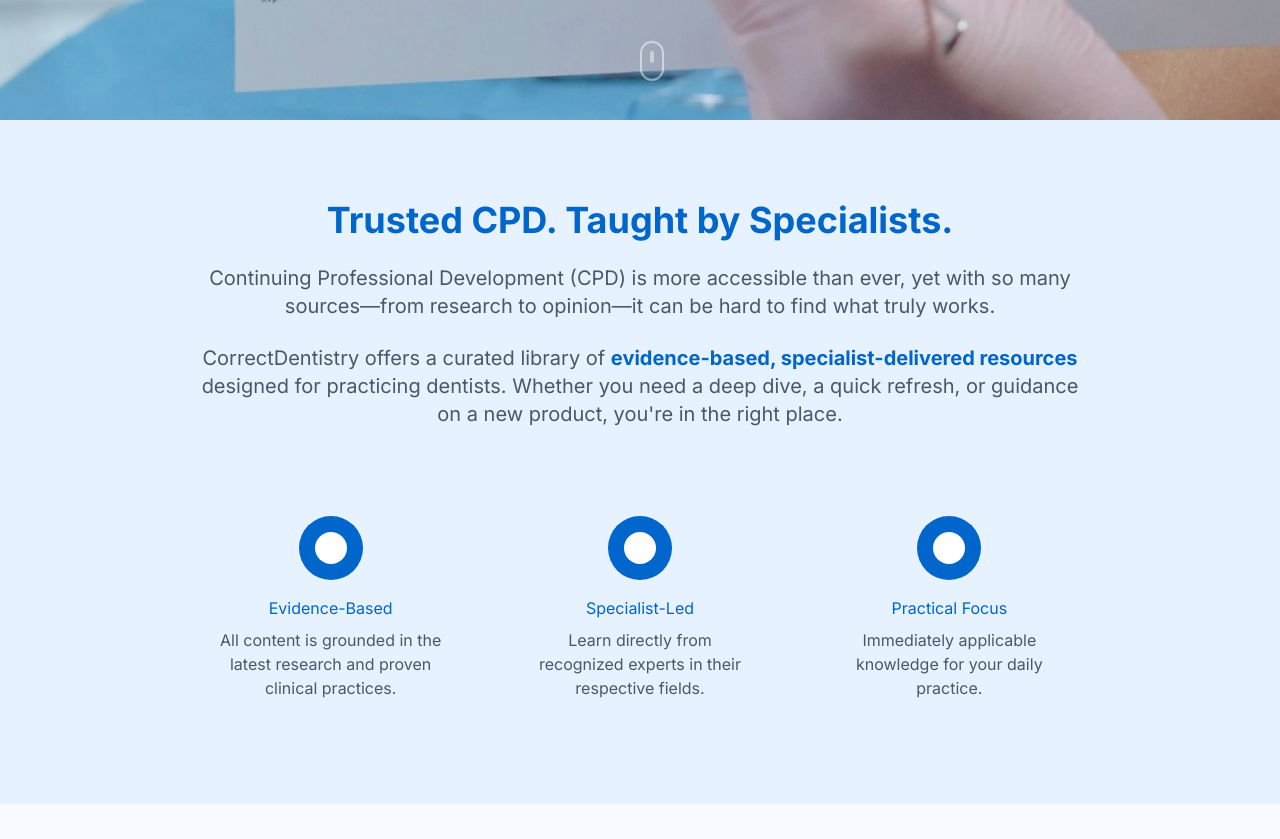
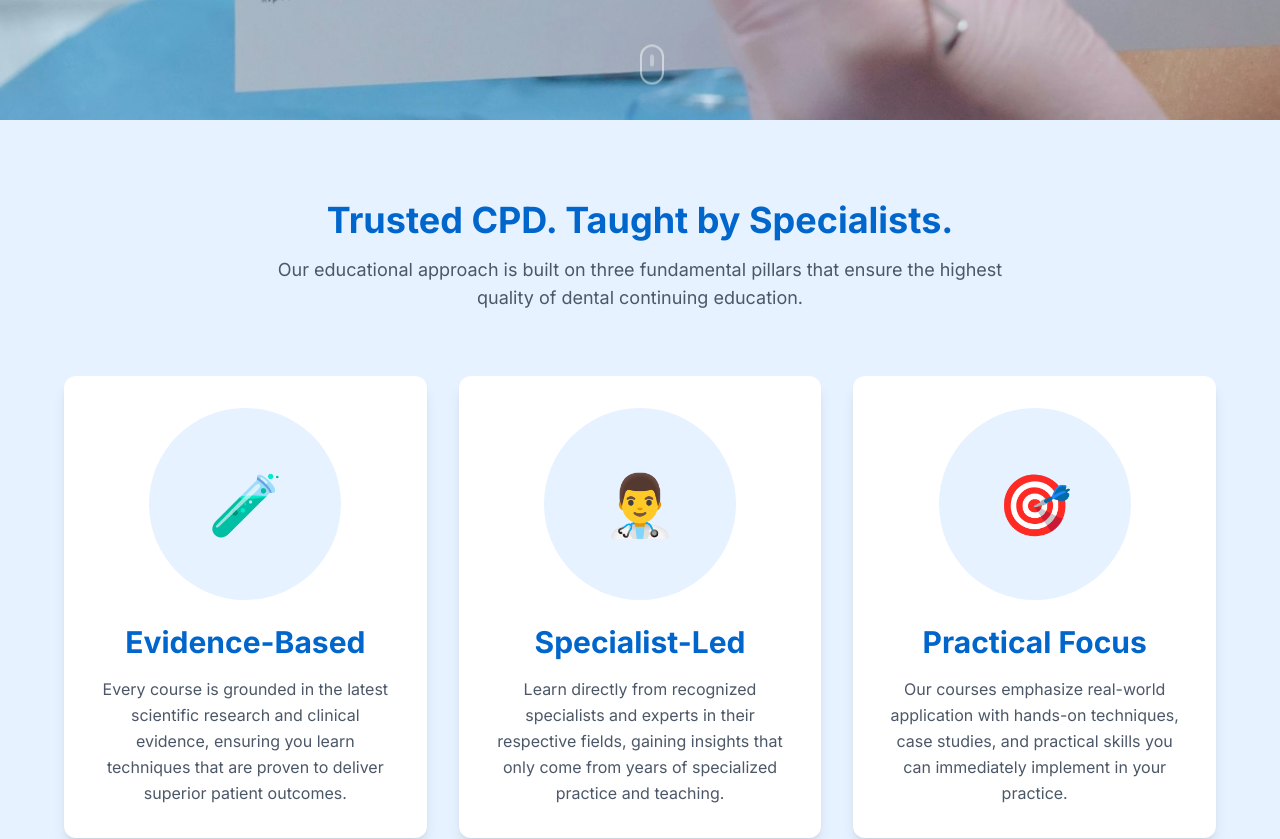
Before and after one commit to jondik14/CorrectdentistryLuke, a React (Vite) app: page / in a window 1280 px wide. Shown: the part 680-1519 px from the top of the page. Built offline with nearby package versions, Linux system fonts and the light colour scheme.

Commit message:
Refactor: Implement "Trusted CPD" section
Redesigned the "Trusted CPD. Taught by Specialists." section with a horizontal row of 3 cards, including Lordicon animated icon placeholders, titles, descriptions, and responsive design. Added footer attribution for Lordicon.

```diff
--- /dev/null
+++ b/src/components/EducationalPillarsSection.tsx
@@ -0,0 +1,87 @@
+
+import React from 'react';
+
+const EducationalPillarsSection = () => {
+  return (
+    <section className="py-20 bg-dental-blue-light">
+      <div className="container mx-auto px-4">
+        {/* Section Header */}
+        <div className="text-center mb-16">
+          <h2 className="text-dental-blue mb-4">Trusted CPD. Taught by Specialists.</h2>
+          <p className="text-lg text-dental-gray max-w-3xl mx-auto">
+            Our educational approach is built on three fundamental pillars that ensure
+            the highest quality of dental continuing education.
+          </p>
+        </div>
+
+        {/* Three Pillars Cards */}
+        <div className="grid md:grid-cols-3 gap-8 max-w-6xl mx-auto">
+          {/* Evidence-Based Pillar */}
+          <div className="bg-white rounded-xl shadow-lg p-8 text-center hover:shadow-xl transition-shadow duration-300">
+            {/* Icon Placeholder */}
+            <div className="mb-6 flex justify-center">
+              <div
+                className="w-48 h-48 bg-dental-blue-light rounded-full flex items-center justify-center"
+                data-lordicon="evidence-based"
+              >
+                {/* Placeholder for Evidence-Based Lordicon */}
+                <div className="text-6xl text-dental-blue">🧪</div>
+              </div>
+            </div>
+
+            <h3 className="text-dental-blue font-bold mb-4">Evidence-Based</h3>
+            <p className="text-dental-gray leading-relaxed">
+              Every course is grounded in the latest scientific research and
+              clinical evidence, ensuring you learn techniques that are proven
+              to deliver superior patient outcomes.
+            </p>
+          </div>
+
+          {/* Specialist-Led Pillar */}
+          <div className="bg-white rounded-xl shadow-lg p-8 text-center hover:shadow-xl transition-shadow duration-300">
+            {/* Icon Placeholder */}
+            <div className="mb-6 flex justify-center">
+              <div
+                className="w-48 h-48 bg-dental-blue-light rounded-full flex items-center justify-center"
+                data-lordicon="specialist-led"
+              >
+                {/* Placeholder for Specialist-Led Lordicon */}
+                <div className="text-6xl text-dental-blue">👨‍⚕️</div>
+              </div>
+            </div>
+
+            <h3 className="text-dental-blue font-bold mb-4">Specialist-Led</h3>
+            <p className="text-dental-gray leading-relaxed">
+              Learn directly from recognized specialists and experts in their
+              respective fields, gaining insights that only come from years
+              of specialized practice and teaching.
+            </p>
+          </div>
+
+          {/* Practical Focus Pillar */}
+          <div className="bg-white rounded-xl shadow-lg p-8 text-center hover:shadow-xl transition-shadow duration-300">
+            {/* Icon Placeholder */}
+            <div className="mb-6 flex justify-center">
+              <div
+                className="w-48 h-48 bg-dental-blue-light rounded-full flex items-center justify-center"
+                data-lordicon="practical-focus"
+              >
+                {/* Placeholder for Practical Focus Lordicon */}
+                <div className="text-6xl text-dental-blue">🎯</div>
+              </div>
+            </div>
+
+            <h3 className="text-dental-blue font-bold mb-4">Practical Focus</h3>
+            <p className="text-dental-gray leading-relaxed">
+              Our courses emphasize real-world application with hands-on
+              techniques, case studies, and practical skills you can
+              immediately implement in your practice.
+            </p>
+          </div>
+        </div>
+      </div>
+    </section>
+  );
+};
+
+export default EducationalPillarsSection;
--- a/src/components/Footer.tsx
+++ b/src/components/Footer.tsx
@@ -74,6 +74,16 @@ const Footer = () => {
               <button className="block hover:text-white transition-colors text-left">
                 Terms of Service
               </button>
+              <div className="pt-4 text-xs text-white/50">
+                <a
+                  href="https://lordicon.com/"
+                  target="_blank"
+                  rel="noopener noreferrer"
+                  className="hover:text-white/70 transition-colors"
+                >
+                  Icons by Lordicon.com
+                </a>
+              </div>
             </div>
           </div>
         </div>
--- a/src/pages/Index.tsx
+++ b/src/pages/Index.tsx
@@ -1,6 +1,7 @@
 
 import Header from '../components/Header';
 import HeroSection from '../components/HeroSection';
+import EducationalPillarsSection from '../components/EducationalPillarsSection';
 import AboutSection from '../components/AboutSection';
 import CoursesSection from '../components/CoursesSection';
 import FacultySection from '../components/FacultySection';
@@ -11,6 +12,7 @@ const Index = () => {
     <div className="min-h-screen">
       <Header />
       <HeroSection />
+      <EducationalPillarsSection />
       <AboutSection />
       <CoursesSection />
       <FacultySection />
```
